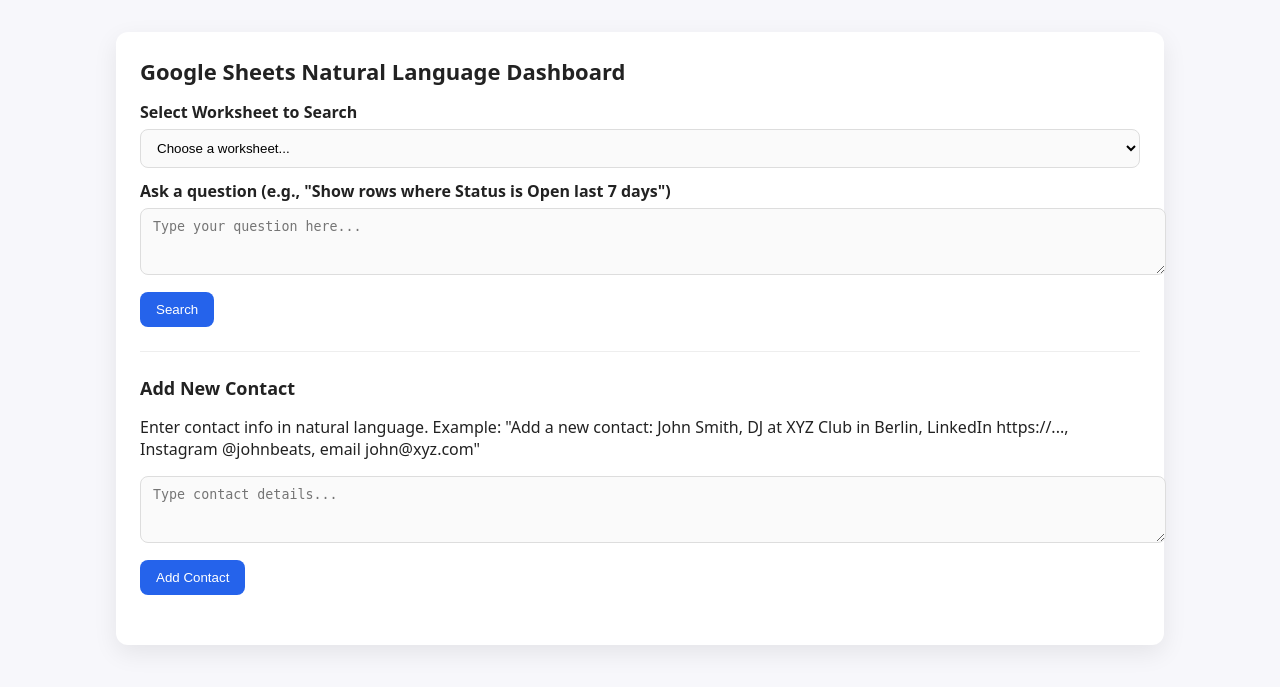
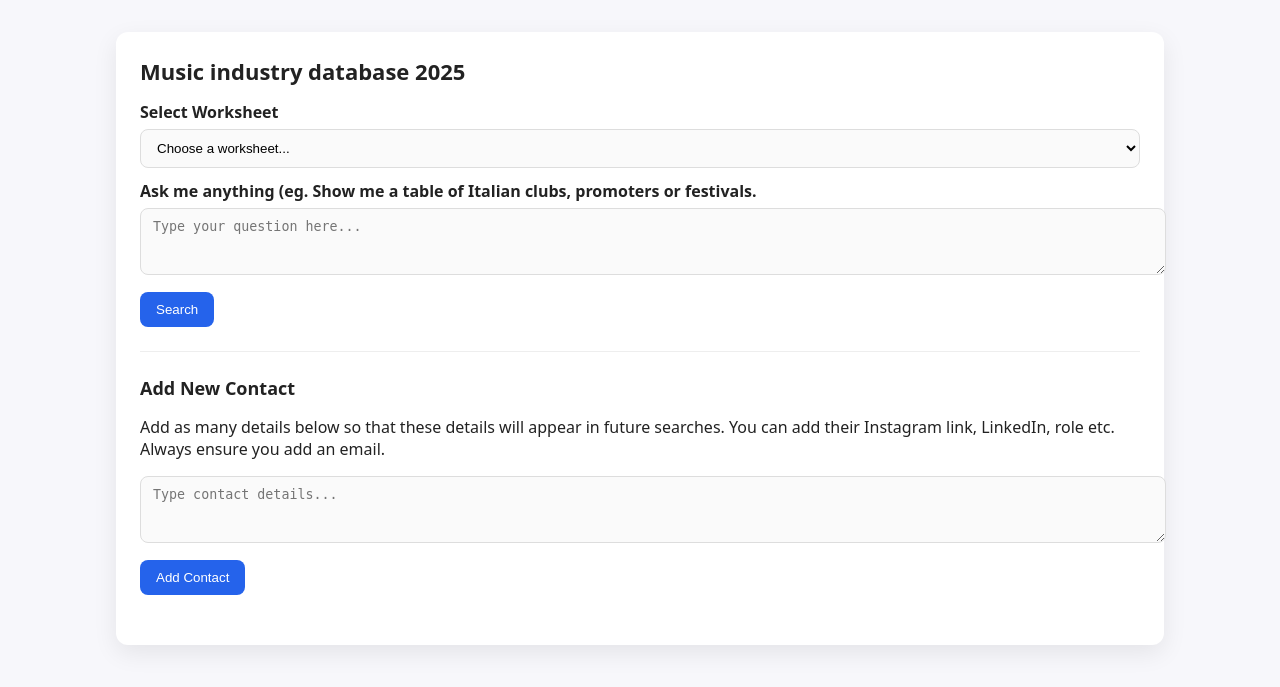
Before and after one commit to Sardarmani/musicQuery, a FastAPI app: page / in a window 1280 px wide. Shown: the top 687 px of the page. Run offline with FastAPI, Linux system fonts and the light colour scheme; data that the repository does not hold is empty; parts of the project's set-up code (start-up, migrations or seed data) failed here and were passed over.

Commit message:
Update index.html

```diff
--- a/app/templates/index.html
+++ b/app/templates/index.html
@@ -3,15 +3,15 @@
 <head>
   <meta charset="utf-8">
   <meta name="viewport" content="width=device-width, initial-scale=1">
-  <title>Sheets NL Dashboard</title>
+  <title>Music industry </title>
   <link rel="stylesheet" href="/static/style.css">
 </head>
 <body>
   <div class="container">
-    <h1>Google Sheets Natural Language Dashboard</h1>
+    <h1>Music industry database 2025</h1>
 
     <form method="post" action="/query" class="query-form">
-      <label>Select Worksheet to Search</label>
+      <label>Select Worksheet </label>
       <select name="worksheet" required>
         <option value="">Choose a worksheet...</option>
         {% for name in worksheet_names %}
@@ -19,7 +19,7 @@
         {% endfor %}
       </select>
 
-      <label>Ask a question (e.g., "Show rows where Status is Open last 7 days")</label>
+      <label>Ask me anything (eg. Show me a table of Italian clubs, promoters or festivals.</label>
       <textarea name="query" rows="3" placeholder="Type your question here..." required>{{ query_text or '' }}</textarea>
 
       <div class="actions">
@@ -56,7 +56,7 @@
 
     <section class="add-contact">
       <h2>Add New Contact</h2>
-      <p>Enter contact info in natural language. Example: "Add a new contact: John Smith, DJ at XYZ Club in Berlin, LinkedIn https://..., Instagram @johnbeats, email john@xyz.com"</p>
+      <p>Add as many details below so that these details will appear in future searches. You can add their Instagram link, LinkedIn, role etc. Always ensure you add an email.</p>
       <textarea id="contactText" rows="3" placeholder="Type contact details..."></textarea>
       <div class="actions">
         <button id="addContactBtn" type="button">Add Contact</button>
```
